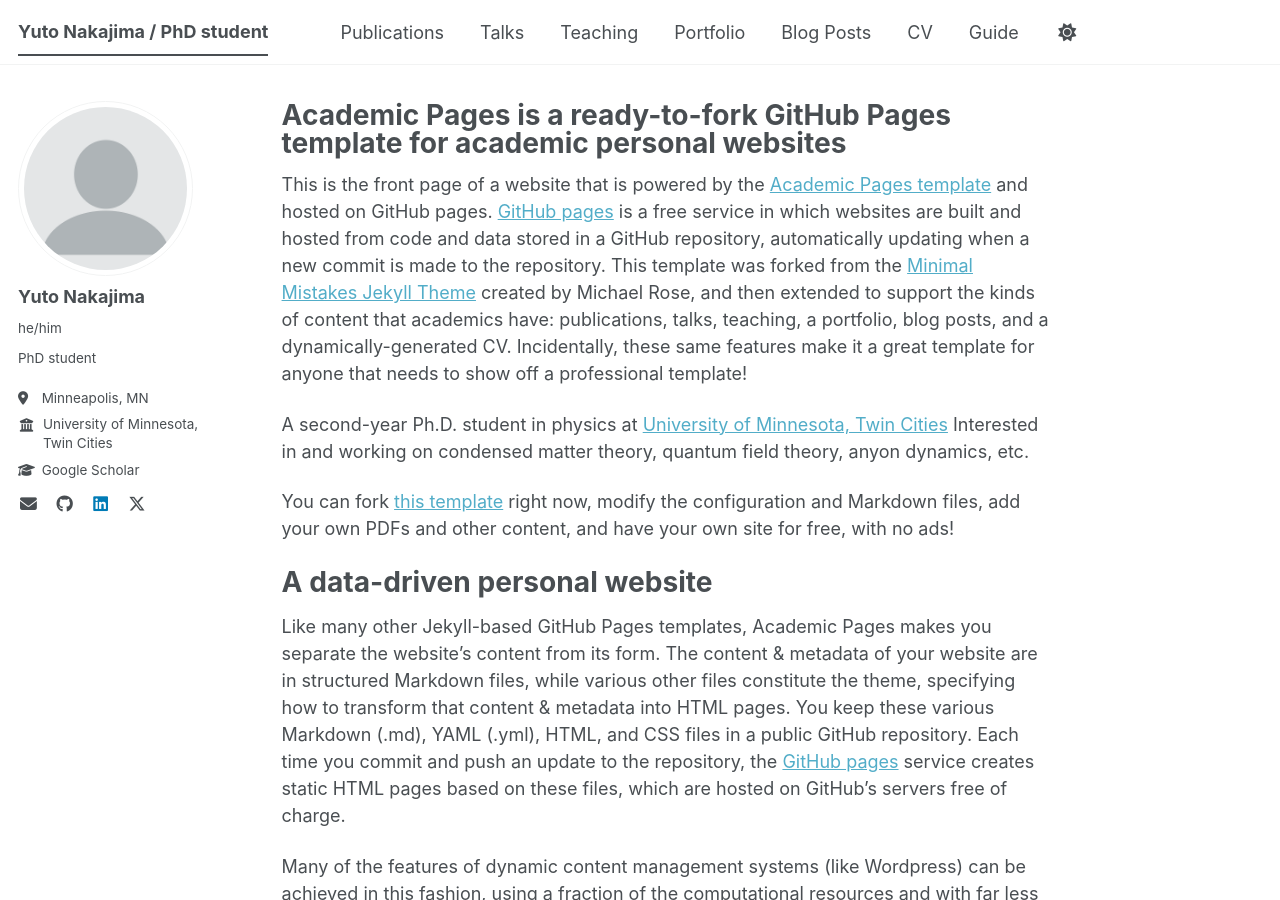
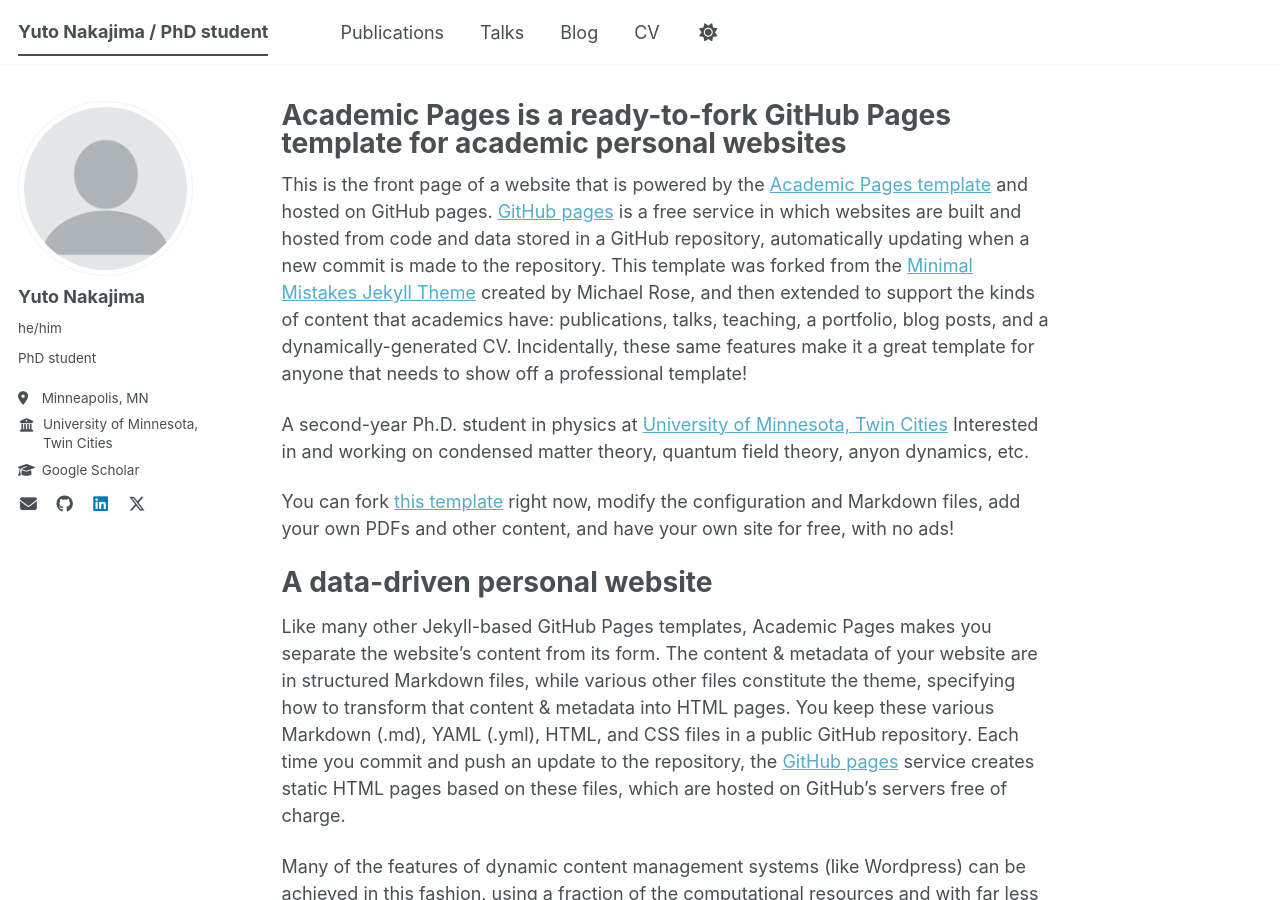
Before and after one commit to YutoNakajima1101/YutoNakajima1101.github.io, a Jekyll site: the page built from _pages/about.md, in a window 1280 px wide and 900 px high. Built offline with Jekyll 4.4.1, drawn with Linux system fonts in a browser that asks for light colours; a script bundle is joined from its source files by our own code; library files that are not in the unit come from our copies; some of the changed lines change nothing that is shown.

Commit message:
Comment out navigation items
Comment out 'Teaching', 'Portfolio', 'Blog Posts', and 'Guide' sections in navigation.

```diff
--- a/_data/navigation.yml
+++ b/_data/navigation.yml
@@ -14,13 +14,13 @@
   - title: "Talks"
     url: /talks/
 
-  - title: "Teaching"
-    url: /teaching/
+    #- title: "Teaching"
+  #  url: /teaching/
 
-  - title: "Portfolio"
-    url: /portfolio/
+  #- title: "Portfolio"
+  #  url: /portfolio/
 
-  - title: "Blog Posts"
+  - title: "Blog"
     url: /year-archive/
 
   - title: "CV"
@@ -29,5 +29,5 @@
   # - title: "CV"
   #   url: /cv-json/
 
-  - title: "Guide"
-    url: /markdown/
+  #- title: "Guide"
+  #  url: /markdown/
```
